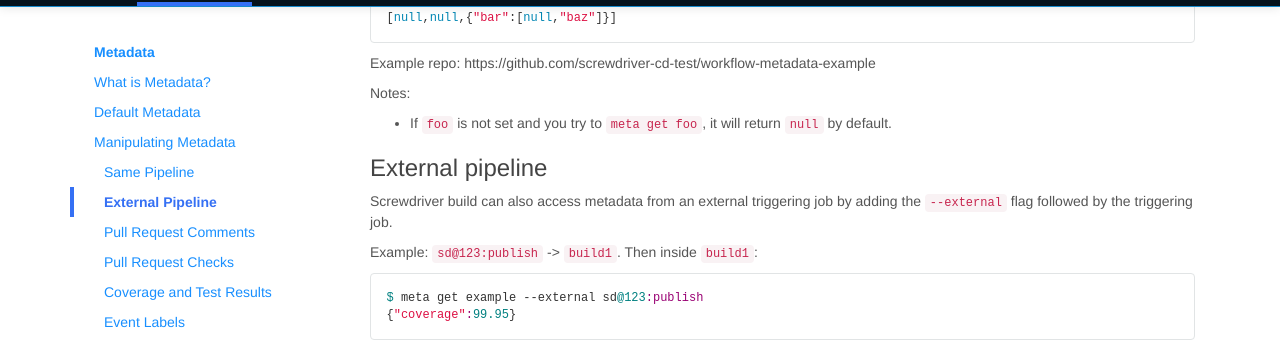
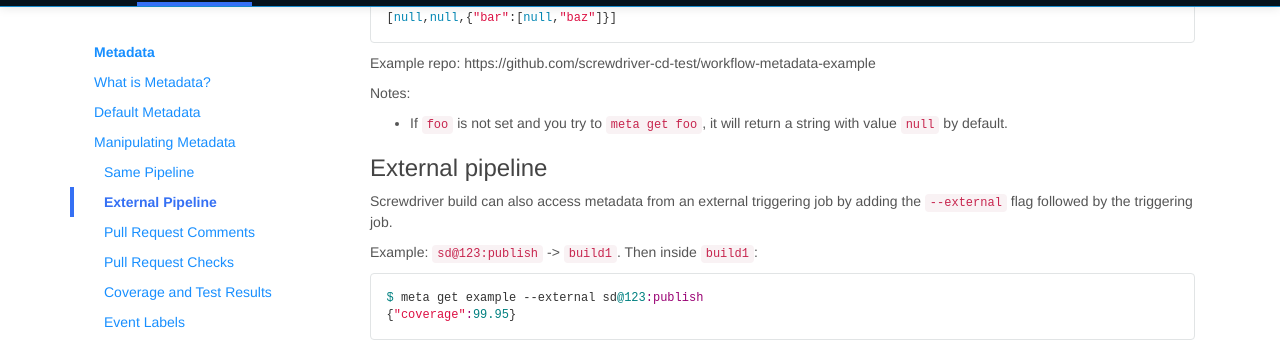
Before and after one commit to screwdriver-cd/guide, a Jekyll site: the page built from docs/user-guide/metadata.md, in a window 1280 px wide and 900 px high, scrolled down 1387 px. Shown: the part 145-486 px from the top of the window. Built offline with Jekyll 4.4.1, drawn with Linux system fonts in a browser that asks for light colours.

Commit message:
Update documentation to clarify return value
In case of a meta variable not being set we return a String with value `null`.

```diff
--- a/docs/user-guide/metadata.md
+++ b/docs/user-guide/metadata.md
@@ -87,7 +87,7 @@ $ meta get foo
 Example repo: https://github.com/screwdriver-cd-test/workflow-metadata-example
 
 Notes:
-- If `foo` is not set and you try to `meta get foo`, it will return `null` by default.
+- If `foo` is not set and you try to `meta get foo`, it will return a string with value `null` by default.
 
 ### External pipeline
 
```
